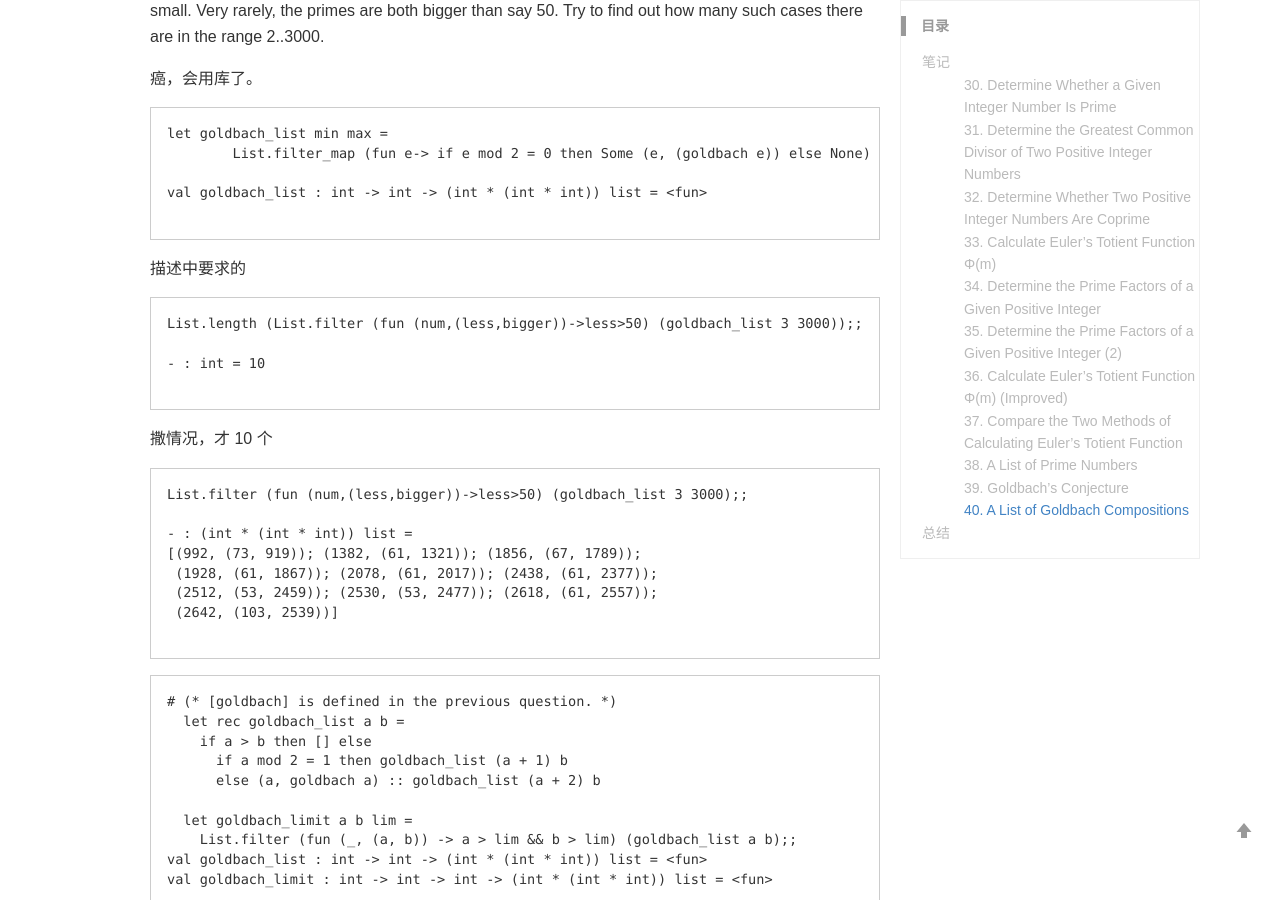
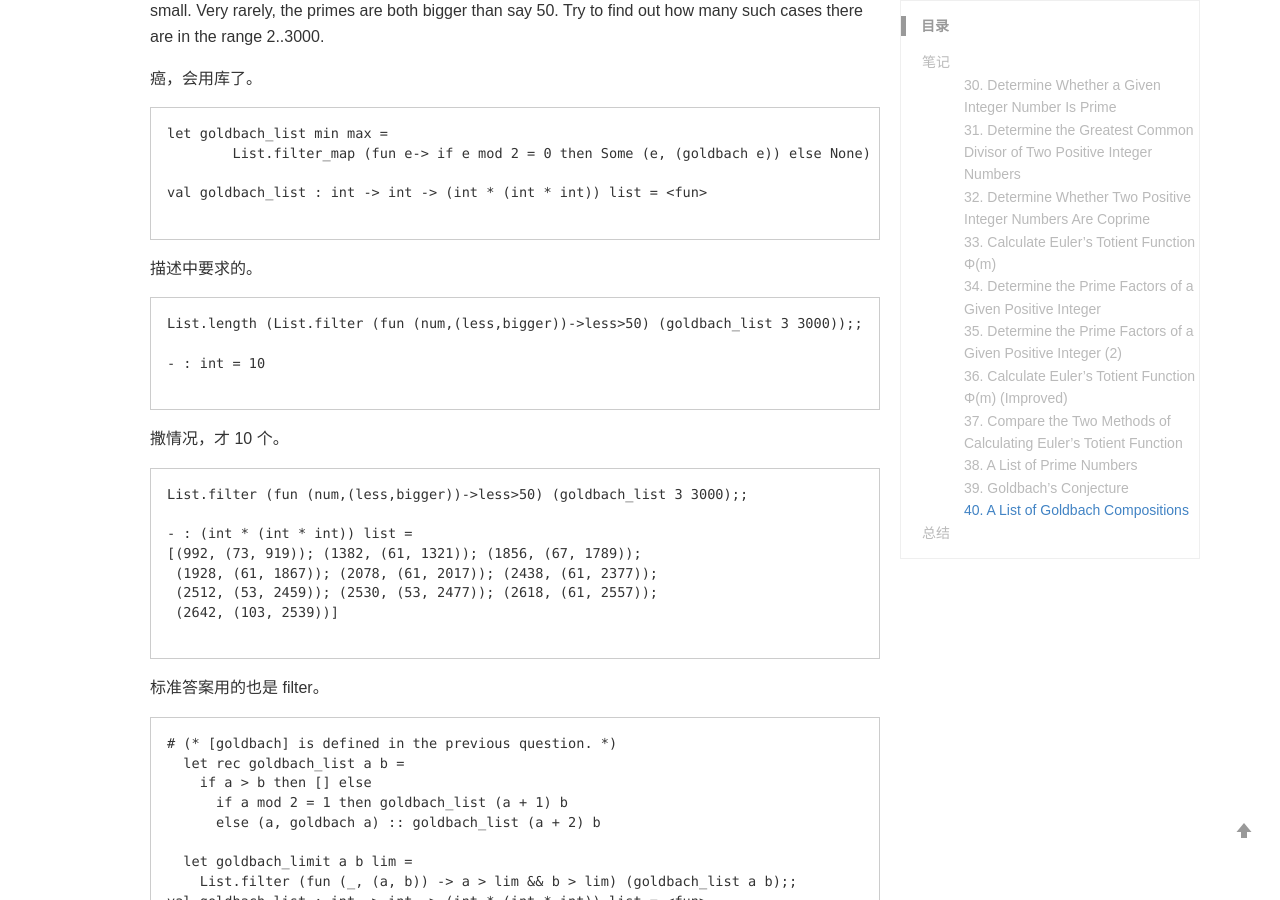
Before and after one commit to nyaaarlathotep/nyaaarlathotep.github.io, a Jekyll site: the page built from _posts/2024-8-29- Ocaml 99 问题笔记 2.md, in a window 1280 px wide and 900 px high, scrolled down 7246 px. Built offline with Jekyll 4.4.1, drawn with Linux system fonts in a browser that asks for light colours; comment, search, counter and statistics services are not loaded; a style sheet for code colours, icons or effects is not loaded; some of the changed text lies outside the part shown.

Commit message:
Update 2024-8-29- Ocaml 99 问题笔记 2.md

````diff
--- a/_posts/2024-8-29- Ocaml 99 问题笔记 2.md
+++ b/_posts/2024-8-29- Ocaml 99 问题笔记 2.md
@@ -338,7 +338,7 @@ val goldbach_list : int -> int -> (int * (int * int)) list = <fun>
 
 ```
 
-描述中要求的
+描述中要求的。
 
 ```
 List.length (List.filter (fun (num,(less,bigger))->less>50) (goldbach_list 3 3000));;
@@ -347,7 +347,7 @@ List.length (List.filter (fun (num,(less,bigger))->less>50) (goldbach_list 3 300
 
 ```
 
-撒情况，才 10 个
+撒情况，才 10 个。
 
 ```
 List.filter (fun (num,(less,bigger))->less>50) (goldbach_list 3 3000);;
@@ -360,7 +360,7 @@ List.filter (fun (num,(less,bigger))->less>50) (goldbach_list 3 3000);;
 
 ```
 
-
+标准答案用的也是 filter。
 
 ```
 # (* [goldbach] is defined in the previous question. *)
````
